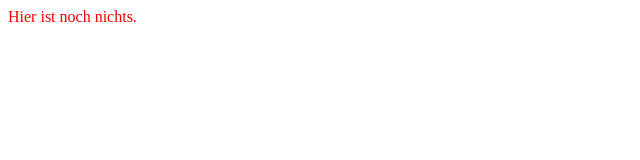
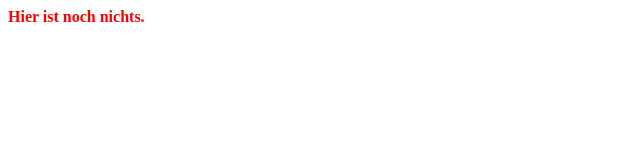
Before and after one commit to eierkopf-gsg/eierkopf-gsg.github.io, a plain HTML site: page index.html in a window 1280 px wide. Shown: the full height of the page, 0-640 px from the left. Drawn offline with Linux system fonts and the light colour scheme.

Commit message:
Update index.html

```diff
--- a/index.html
+++ b/index.html
@@ -1,2 +1,2 @@
 <title>NOCH NICHTS - Schülerzeitung Eierkopf</title>
-<font color="#FF0000"> <fontsize="+3">Hier ist noch nichts.</font> </font>
+<b><font color="#FF0000"> <fontsize="+3">Hier ist noch nichts.</font> </font></b>
```
